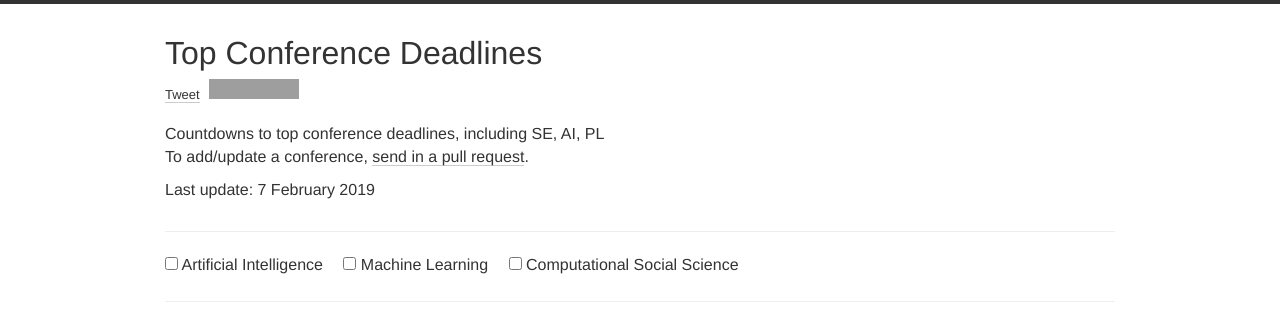
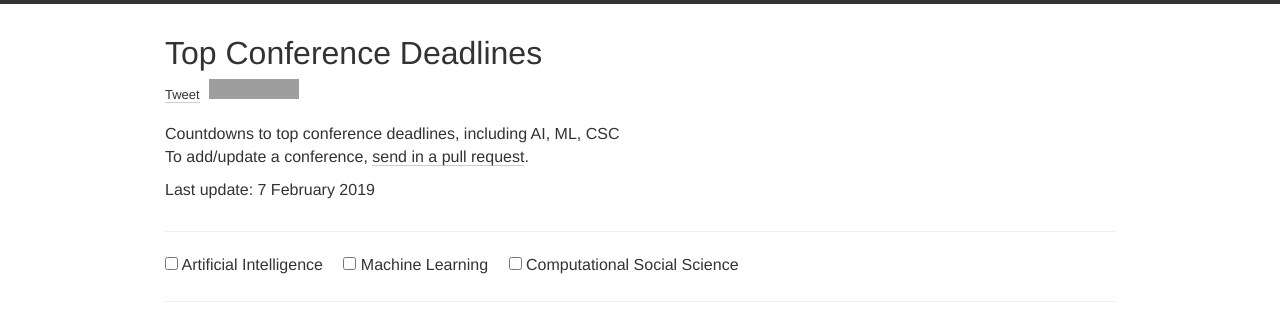
Before and after one commit to aabeliuk/conferences, a Jekyll site: the page built from index.html, in a window 1280 px wide, cut to the strip 0-317 px from the top of the page. Built offline with Jekyll 4.4.1, drawn with Linux system fonts in a browser that asks for light colours; nearby versions of some CDN libraries; comment, search, counter and statistics services are not loaded; grey boxes are pictures that could not be loaded.

Commit message:
changed description

```diff
--- a/_config.yml
+++ b/_config.yml
@@ -1,5 +1,5 @@
 title: Top Conference Deadlines
-description: Countdowns to top conference deadlines, including SE, AI, PL
+description: Countdowns to top conference deadlines, including AI, ML, CSC
 author: Zhuangbin Chen
 
 domain: "aabeliuk.github.io"
```
